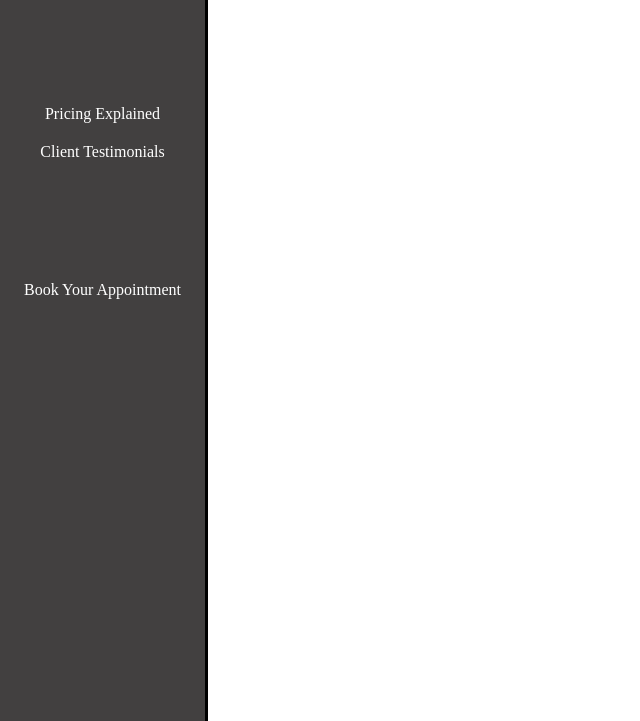
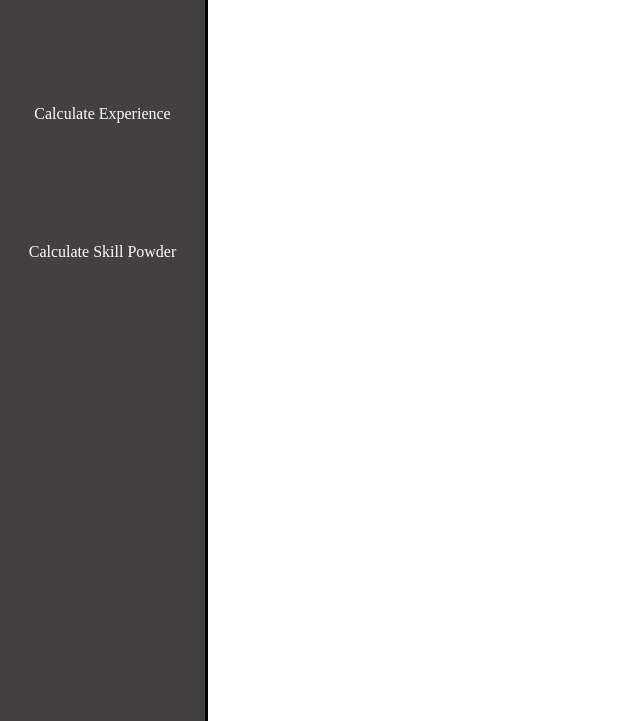
Before and after one commit to PrestonComer/cookieRunKingdom, a plain HTML site: page index.html in a window 1280 px wide. Shown: the part 79-800 px from the top of the page, without its empty margins (0-640 px from the left). Drawn offline with nearby package versions, Linux system fonts and the light colour scheme.

Commit message:
updated layout and checks

```diff
--- a/index.html
+++ b/index.html
@@ -19,24 +19,19 @@
             <a href="#"
                 data-target="#home"
                 class="pageLink">
-                <h2>Tulsa J's <br>Junk Removal</h2>
+                <h2>Cookie Run Kingdom</h2>
             </a>
 
             <!-- Links to the other pages -->
             <a href="#"
-                data-target="#pricing"
+                data-target="#expCalculator"
                 class="pageLink">
-                Pricing Explained
+                Calculate Experience
             </a>
             <a href="#"
-                data-target="#testimonials"
+                data-target="#skillCalculator"
                 class="pageLink">
-                Client Testimonials
-            </a>
-            <a href="#"
-                data-target="#bookAppointment"
-                class="pageLink">
-                Book Your Appointment
+                Calculate Skill Powder
             </a>
         </aside>
 
@@ -46,12 +41,7 @@
                 home page
             </div>
 
-            <div id="pricing" class="mainPage">
-                pricing page
-            </div>
-        </main>
-    </div>
-
+            <div id="expCalculator" class="mainPage">
                 <div>
                     <label>Current Cookie Level:
                         <input type="number" id="startingCookieLevel" class="cookieInfo" value="1">
@@ -76,6 +66,9 @@
                 <div>
                     <p id="calculationResult"></p>
                 </div>
+            </div>
+        </main>
+    </div>
 
     <!-- Import JavaScript / jQuery-->
     <script src="https://cdnjs.cloudflare.com/ajax/libs/jquery/3.6.3/jquery.min.js" integrity="sha512-STof4xm1wgkfm7heWqFJVn58Hm3EtS31XFaagaa8VMReCXAkQnJZ+jEy8PCC/iT18dFy95WcExNHFTqLyp72eQ==" crossorigin="anonymous" referrerpolicy="no-referrer"></script>
--- a/js/script.js
+++ b/js/script.js
@@ -1,3 +1,6 @@
+/**
+ * Gets the experience values needed at each cookie level and saves it in 'exp'
+ */
 var exp;
 fetch("data/exp.json", { mode: "no-cors" })
     .then(res => res.json())
@@ -5,6 +8,10 @@ fetch("data/exp.json", { mode: "no-cors" })
         exp = data;
     });
 
+/**
+ * When cookie information (level) is changed check to make sure it
+ * is in bounds of the game
+ */
 $(".cookieInfo").on("change", function() {
     var maxLevel = 70;
     var minLevel = 1;
@@ -13,6 +20,10 @@ $(".cookieInfo").on("change", function() {
     if (this.value < minLevel) { this.value = minLevel; }
 })
 
+/**
+ * When cookie information (experience) is changed check to make sure it is
+ * in bounds of the game
+ */
 $("#currentExperience").on("change", function() {
     var maxExp = 8938600;
     var minExp = 0;
@@ -21,10 +32,19 @@ $("#currentExperience").on("change", function() {
     if (this.value < minExp + 1) { this.value = minExp; }
 })
 
+/**
+ * Get the user provided information and using the retrieved json determine how
+ * much experience is needed until the cookie reaches the retrieved target level
+ */
 $("#calculateExperience").on("click", function() {
     var startLevel = parseInt($("#startingCookieLevel").val());
     var endLevel = parseInt($("#endingCookieLevel").val());
     var expNeeded = -parseInt($("#currentExperience").val());
+
+    if (startLevel >= endLevel) {
+        $("#calculationResult").text("Improper input detected.\n Please try again.")
+        return false;
+    }
 
     for (let virtualLevel = startLevel; virtualLevel < endLevel; virtualLevel++) {
         expNeeded += exp[virtualLevel + 1];
```
Lines whose indentation alone changed are shown as unchanged.
